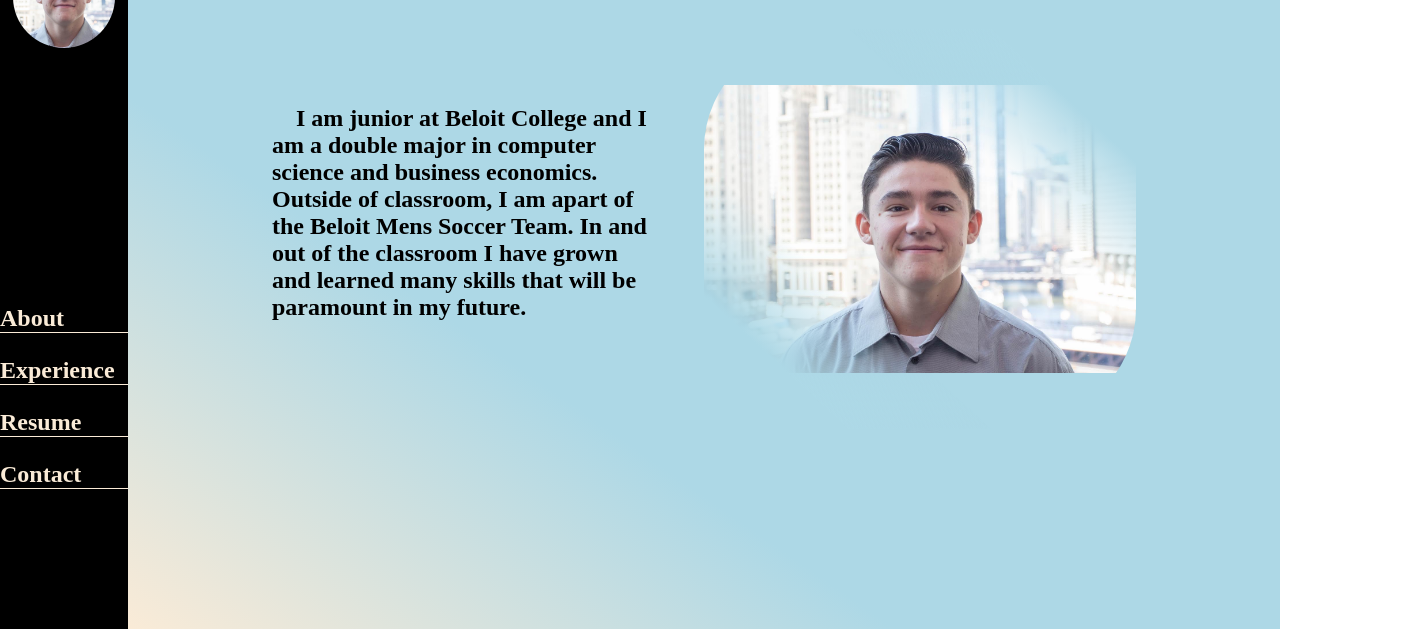
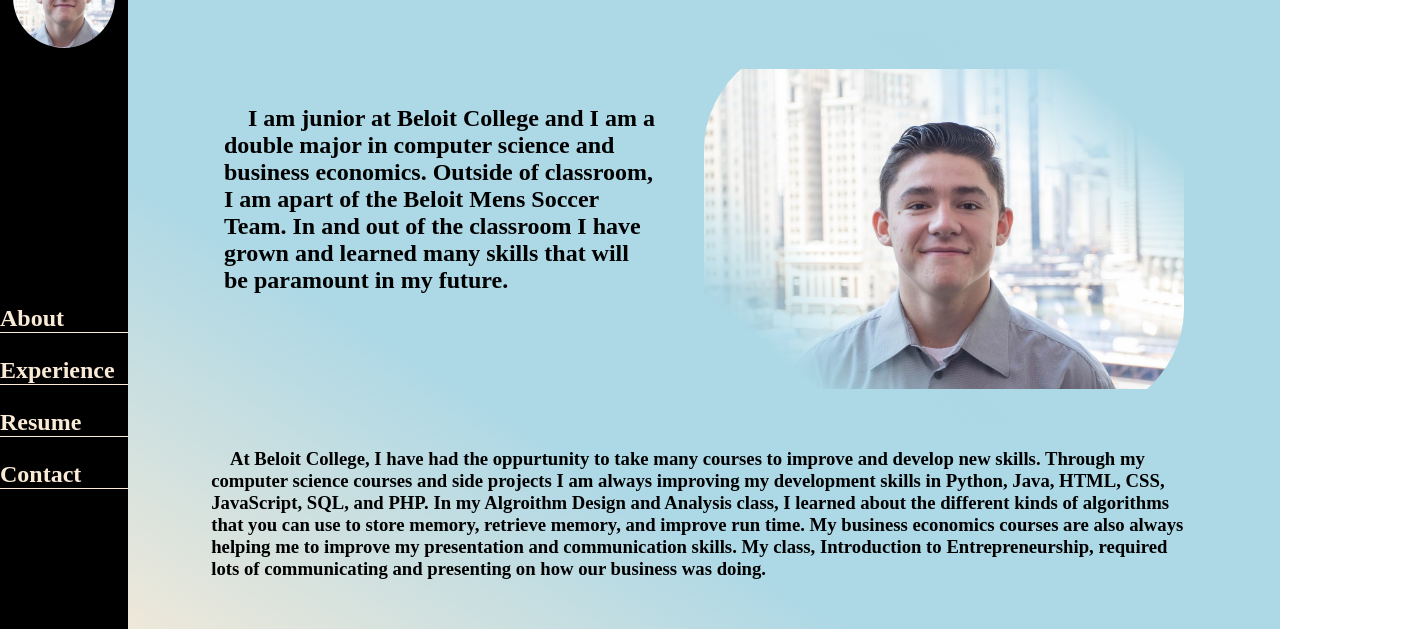
Before and after one commit to BDrager6/mySite, a plain HTML site: page index.html in a window 1280 px wide. Shown: the part 171-800 px from the top of the page, 1408 px wide, since content can reach past the window. Drawn offline with Linux system fonts and the light colour scheme.

Commit message:
Added Description

```diff
--- a/index.html
+++ b/index.html
@@ -10,22 +10,29 @@
             <div id="nav">
                 <div id="navimg"></div>
                 <div id="navitems">
-                    <h3 class="navitem">About</h3>
-                    <h3 class="navitem">Experience</h3>
-                    <h3 class="navitem">Resume</h3>
-                    <h3 class="navitem">Contact</h3>
+                    <h3 class="navitem" id="navAb">About</h3>
+                    <h3 class="navitem" id="navEx">Experience</h3>
+                    <h3 class="navitem" id="navRe">Resume</h3>
+                    <h3 class="navitem" id="navCo">Contact</h3>
                 </div>
             </div>
         </div>
         <div id="main">
-            <div id="About">
-                <div id="AboutTopContent">
-                    <div id="AboutImgWriting">
-                        <h2>&emsp;I am junior at Beloit College and I am a double major in computer science and business economics. Outside of classroom, I am apart of the Beloit Mens Soccer Team. In and out of the classroom I have grown and learned many skills that will be paramount in my future.</h2>
+            <div id="AboutWrapper">
+                <div id="title"><h1>I'm Brendan Drager</h1></div>
+                <div id="About">
+                    <div id="AboutTopContent">
+                        <div id="AboutImgWriting">
+                            <h2>&emsp;I am junior at Beloit College and I am a double major in computer science and business economics. Outside of classroom, I am apart of the Beloit Mens Soccer Team. In and out of the classroom I have grown and learned many skills that will be paramount in my future.</h2>
+                        </div>
+                        <div id="AboutImg"></div>
                     </div>
-                    <div id="AboutImg"></div>
+                </div>
+                <div id="AboutDesc">
+                    <h3>&emsp;At Beloit College, I have had the oppurtunity to take many courses to improve and develop new skills. Through my computer science courses and side projects I am always improving my development skills in Python, Java, HTML, CSS, JavaScript, SQL, and PHP. In my Algroithm Design and Analysis class, I learned about the different kinds of algorithms that you can use to store memory, retrieve memory, and improve run time. My business economics courses are also always helping me to improve my presentation and communication skills. My class, Introduction to Entrepreneurship, required lots of communicating and presenting on how our business was doing.</h3>
                 </div>
             </div>
         </div>
     </body>
+    <script src="site.js"></script>
 </html>
--- a/my.css
+++ b/my.css
@@ -13,6 +13,10 @@
     100% {color: var(--back); margin-left: 0vw;}
 }
 
+body::-webkit-scrollbar {
+    display: none;
+}
+
 body {
     margin: 0;
     display: flex;
@@ -26,6 +30,7 @@ body {
     display: flex;
     flex-direction: column;
     justify-content: space-between;
+    position: fixed;
 }
 
 #nav {
@@ -75,6 +80,23 @@ body {
     justify-content: space-around;
 }
 
+#AboutWrapper{
+    display: flex;
+    flex-direction: column;
+    height: 100vh;
+    width: 100%;
+}
+
+#title{
+    margin-left: 5%;
+    width: 100%;
+    height: inherit;
+    display: flex;
+    flex-direction: row;
+    justify-content: center;
+    font-size: x-large;
+}
+
 #About{
     display: flex;
     flex-direction: row;
@@ -82,6 +104,7 @@ body {
 }
 
 #AboutTopContent{
+    margin-left: 10%;
     height: 50vh;
     width: 75%;
     display: flex;
@@ -105,12 +128,20 @@ body {
     width: 45%;
 }
 
-/*#AboutContent{
-    height: 50vh;
-    width: 75%;
-    background-image: linear-gradient(to top right, lightblue, rgba(0,0,0,0),rgba(0, 0, 0, 0)),url(static/headshot.JPG);
-    background-position: right center;
-    background-size: 50%;
-    background-repeat: no-repeat;
-    border-radius: 20%;
+#AboutDesc{
+    width: 110%;
+    height: inherit;
+    display: flex;
+    flex-direction: row;
+    justify-content: center;
 }
+
+#AboutDesc h3{
+ width: 70%;
+}
+
+#ExperienceWrapper{
+    height: 100vh;
+    width: 100%;
+    background-color: red;
+}
```
Also changed, not shown: site.js (added).
